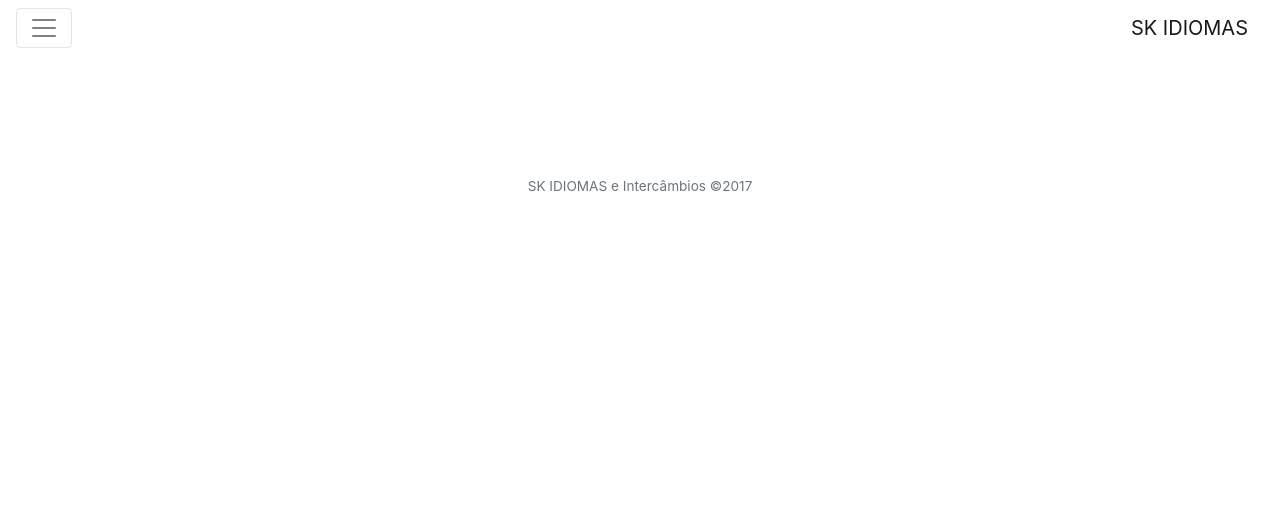
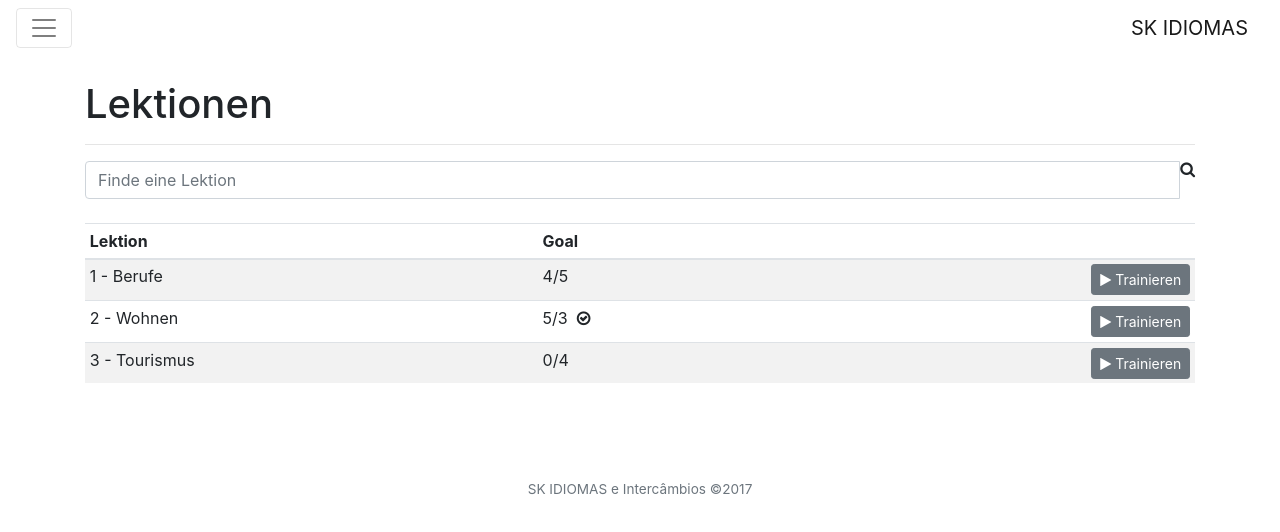
Before and after one commit to AgileLabs/SKs-Prototypen, an Angular app: page /lessons in a window 1280 px wide. Before the commit this address led to /. Shown: the top 532 px of the page. Built offline with nearby package versions, Linux system fonts and the light colour scheme.

Commit message:
Created the Lessons feature

```diff
--- a/src/app/app-routing.module.ts
+++ b/src/app/app-routing.module.ts
@@ -1,10 +1,15 @@
 import { NgModule } from '@angular/core';
 import { Routes, RouterModule } from '@angular/router';
 
+import { LessonsComponent } from './lessons/lessons.component';
 import { LoginComponent } from './login/login.component';
 import { WortschatzComponent } from './wortschatz/wortschatz.component';
 
 const routes: Routes = [
+  {
+    path: 'lessons',
+    component: LessonsComponent
+  },
   {
     path: 'login',
     component: LoginComponent
--- a/src/app/app.module.ts
+++ b/src/app/app.module.ts
@@ -6,12 +6,15 @@ import { HttpModule } from '@angular/http';
 import { NgbModule } from '@ng-bootstrap/ng-bootstrap';
 import { AppRoutingModule } from './app-routing.module';
 import { AppComponent } from './app.component';
+import { LessonsComponent } from './lessons/lessons.component';
+import { LessonFilterService } from './lessons/lesson-filter.service';
 import { LoginComponent } from './login/login.component';
 import { WortschatzComponent } from './wortschatz/wortschatz.component';
 
 @NgModule({
   declarations: [
     AppComponent,
+    LessonsComponent,
     LoginComponent,
     WortschatzComponent
   ],
@@ -22,7 +25,7 @@ import { WortschatzComponent } from './wortschatz/wortschatz.component';
     AppRoutingModule,
     NgbModule.forRoot()
   ],
-  providers: [],
+  providers: [LessonFilterService],
   bootstrap: [AppComponent]
 })
 export class AppModule { }
--- /dev/null
+++ b/src/app/lessons/lesson-filter.service.ts
@@ -0,0 +1,32 @@
+import { Injectable } from '@angular/core';
+
+import { Lesson } from './lesson.model';
+
+@Injectable()
+export class LessonFilterService {
+
+  constructor() { }
+
+  filter(data: string, properties: Array<string>, originalList: Lesson[]) {
+    let filteredList: Lesson[];
+    if (data && properties && originalList) {
+      data = data.toLowerCase();
+      let filtered = originalList.filter(
+        item => {
+          let match = false;
+          for (let property of properties) {
+            if (item[property].toString().toLowerCase().indexOf(data) > -1) {
+              match = true;
+              break;
+            }
+          };
+          return match;
+        }
+      );
+      filteredList = filtered;
+    } else {
+      filteredList = originalList;
+    }
+    return filteredList;
+  }
+}
--- /dev/null
+++ b/src/app/lessons/lesson.model.ts
@@ -0,0 +1,5 @@
+export class Lesson {
+  description: string;
+  done: number;
+  goal: number;
+}
--- /dev/null
+++ b/src/app/lessons/lessons.component.html
@@ -0,0 +1,36 @@
+<div class="container">
+  <div class="page-header">
+    <h1>Lektionen</h1>
+  </div>
+  <hr>
+  <div class="input-group">
+    <input type="text" class="form-control" placeholder="Finde eine Lektion" #filter (keyup)="filterChanged(filter.value)">
+    <span class="input-group-addon fa fa-search" id="search-icon"></span>
+  </div>
+  <br>
+  <table class="table table-striped table-sm">
+    <thead>
+      <tr>
+        <th>Lektion</th>
+        <th>Goal</th>
+        <th></th>
+      </tr>
+    </thead>
+    <tbody>
+      <tr *ngFor="let lesson of filteredLessons">
+        <td>{{ lesson.description }}</td>
+        <td>
+          {{ lesson.done }}/{{ lesson.goal }}
+          <span *ngIf="lesson.done >= lesson.goal">
+            &nbsp;<i class="fa fa-check-circle-o"></i>
+          </span>
+        </td>
+        <td class="text-right">
+          <button type="button" class="btn btn-secondary btn-sm" (click)="practiceLesson(lesson)">
+            <i class="fa fa-play"></i>&nbsp;Trainieren
+          </button>
+        </td>
+      </tr>
+    </tbody>
+  </table>
+</div>
--- /dev/null
+++ b/src/app/lessons/lessons.component.ts
@@ -0,0 +1,33 @@
+import { Component, OnInit } from '@angular/core';
+
+import { Lesson } from './lesson.model';
+import { LessonFilterService } from './lesson-filter.service';
+
+@Component({
+  selector: 'skp-lessons',
+  templateUrl: './lessons.component.html',
+  styleUrls: ['./lessons.component.css']
+})
+
+export class LessonsComponent implements OnInit {
+
+  private lessonsDatabase = [
+    { description : '1 - Berufe', done : 4, goal : 5 },
+    { description : '2 - Wohnen', done : 5, goal : 3 },
+    { description : '3 - Tourismus', done : 0, goal : 4 }
+  ];
+
+  filteredLessons: Lesson[];
+  lessons: Lesson[];
+
+  constructor(private lessonFilterService: LessonFilterService) {  }
+
+  filterChanged(filter: string): void {
+    this.filteredLessons = this.lessonFilterService.filter(filter, ['description'], this.lessons);
+  }
+
+  ngOnInit() {
+    this.lessons = this.lessonsDatabase;
+    this.filteredLessons = this.lessonsDatabase;
+  }
+}
```
Also changed, not shown: src/app/lessons/lessons.component.css (added).
